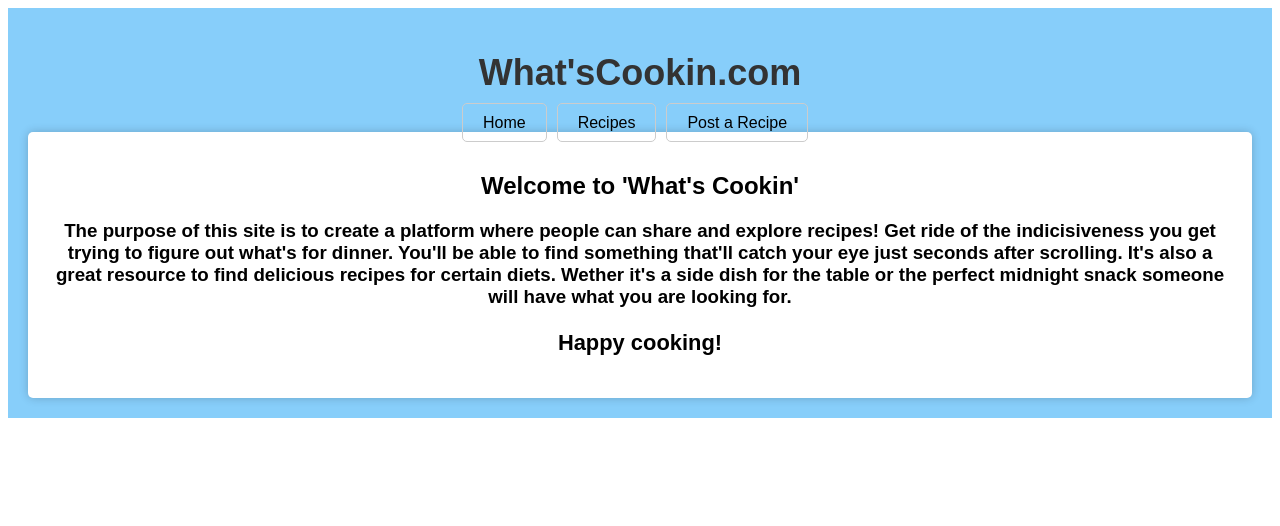
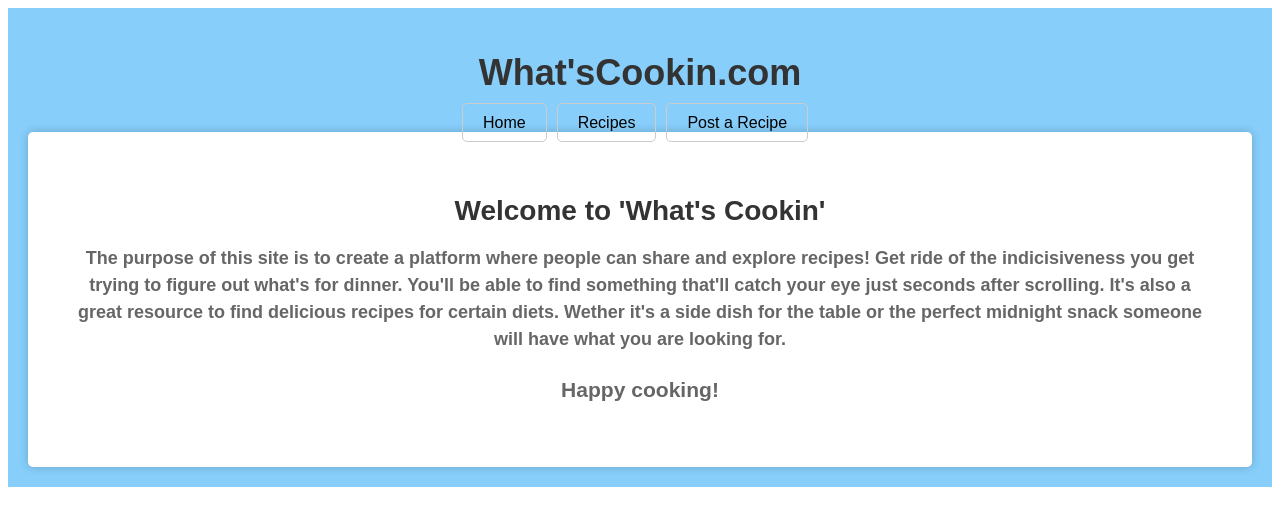
Before and after one commit to Dmedi99/Phase-2-Project, a React (Create React App) app: page / in a window 1280 px wide. Shown: the top 526 px of the page. Built offline with nearby package versions, Linux system fonts and the light colour scheme.

Commit message:
added styles to the Home component

```diff
--- a/src/components/Home.css
+++ b/src/components/Home.css
@@ -1,10 +1,16 @@
-.description{
-    font-size: 18px;
-    line-height: 1.5;
-    margin: 0;
+.home-container {
+  text-align: center;
+  padding: 20px;
 }
 
+.home-title {
+  font-size: 28px;
+  color: #333;
+  margin-bottom: 10px;
+}
 
-.home-title{
-    text-align: center;
+.home-description {
+  font-size: 18px;
+  color: #666;
+  line-height: 1.5;
 }
```
